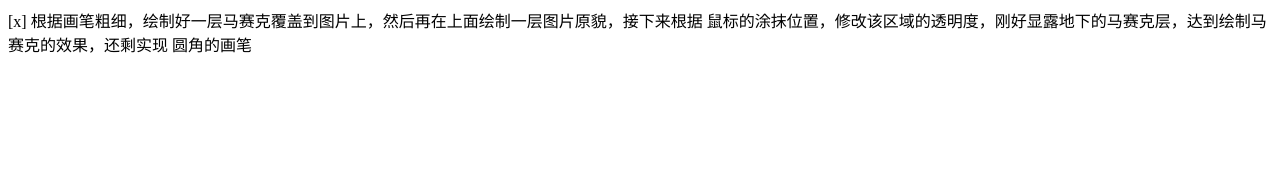
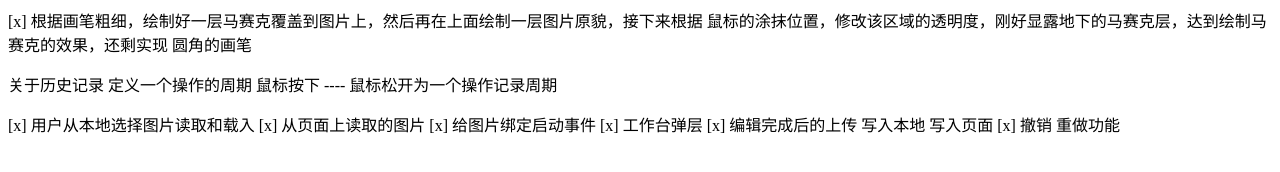
Before and after one commit to gaoqiang19514/mosaic, a website: page README.html in a window 1280 px wide. Drawn offline with Linux system fonts and the light colour scheme.

Commit message:
update README.md

```diff
--- a/README.html
+++ b/README.html
@@ -7,6 +7,15 @@
         <p>[x] 根据画笔粗细，绘制好一层马赛克覆盖到图片上，然后再在上面绘制一层图片原貌，接下来根据
 鼠标的涂抹位置，修改该区域的透明度，刚好显露地下的马赛克层，达到绘制马赛克的效果，还剩实现
 圆角的画笔</p>
+<p>关于历史记录
+    定义一个操作的周期
+        鼠标按下 ---- 鼠标松开为一个操作记录周期</p>
+<p>[x] 用户从本地选择图片读取和载入
+[x] 从页面上读取的图片
+[x] 给图片绑定启动事件
+[x] 工作台弹层
+[x] 编辑完成后的上传 写入本地 写入页面
+[x] 撤销 重做功能</p>
 
       </body>
     </html>
```
Also changed, not shown: README.md.
